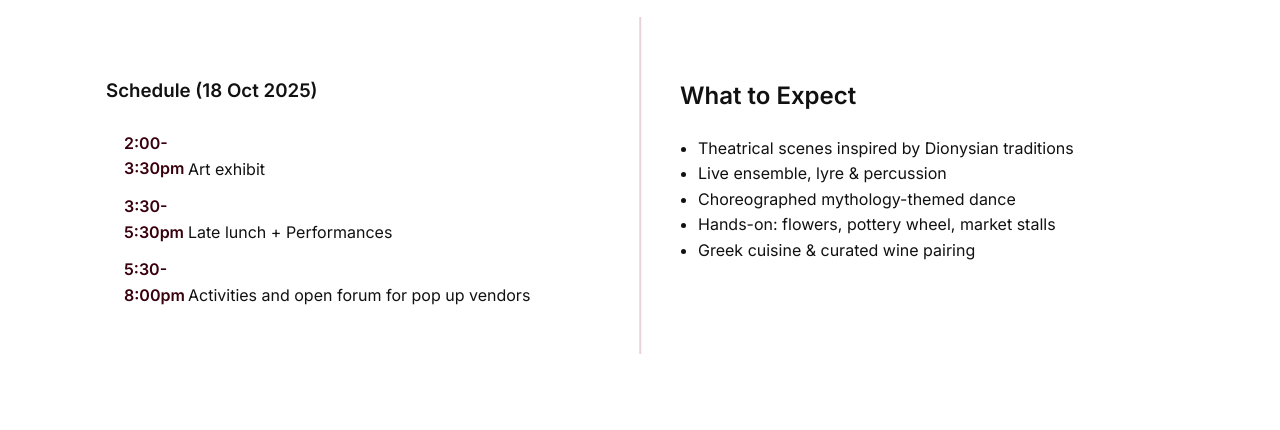
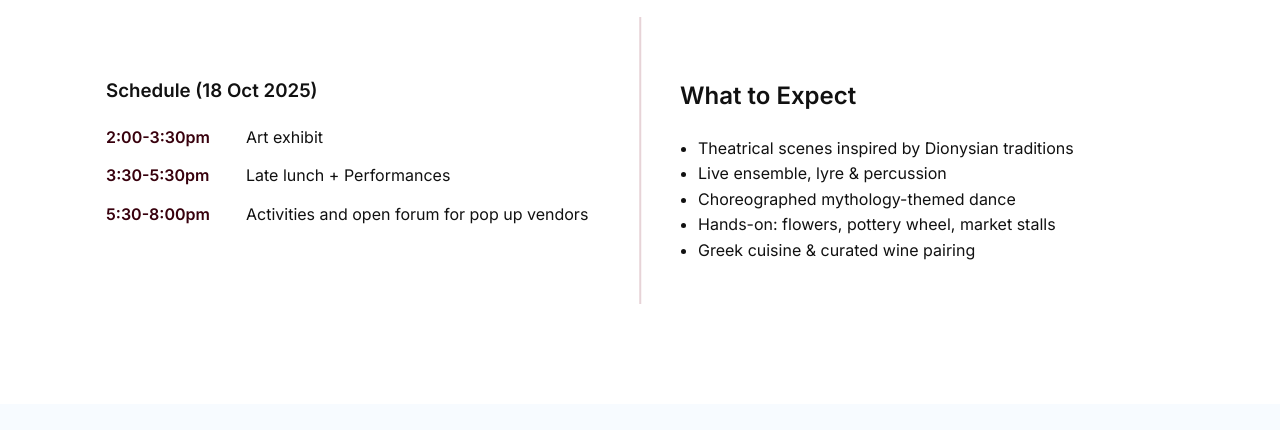
Before and after one commit to cf-agbeko/Anthesteria, a plain HTML site: page index.html in a window 1280 px wide. Shown: the part 1620-2050 px from the top of the page. Drawn offline with Linux system fonts and the light colour scheme.

Commit message:
fix formatting

```diff
--- a/style.css
+++ b/style.css
@@ -311,20 +311,23 @@ body{
 }
 
 .schedule{
-  list-style: none;
-  margin: 0;
-  padding: 0;
+  margin-left: 0;
+  padding-left: 0;
 }
 
 .schedule li{
-  padding: 8px 0;
+  display: flex;
+  align-items: baseline;
+  margin-bottom: 0.8rem;
+  margin-left: 0;
+  padding-left: 0;
 }
 
-.schedule span{
+.schedule li span{
+  width: 140px;
+  font-weight: 700;
   display: inline-block;
-  width: 72px;
-  color: var(--wine);
-  font-weight: 700;
+  color:var(--wine);
 }
 
 @media (max-width: 900px) {
@@ -412,22 +415,6 @@ input:focus, select:focus{
   box-shadow:0 10px 26px rgba(0,0,0,.06);
 }
 
-.schedule{
-  margin:0;
-  padding-left:18px;
-}
-
-.schedule li{
-  padding:6px 0;
-}
-
-.schedule span{
-  display:inline-block;
-  width:64px;
-  font-weight:700;
-  color:var(--wine);
-}
-
 .map-section{
   padding-top:38px;
 }
```
Also changed, not shown: tickets.html (+1 -2 lines).
